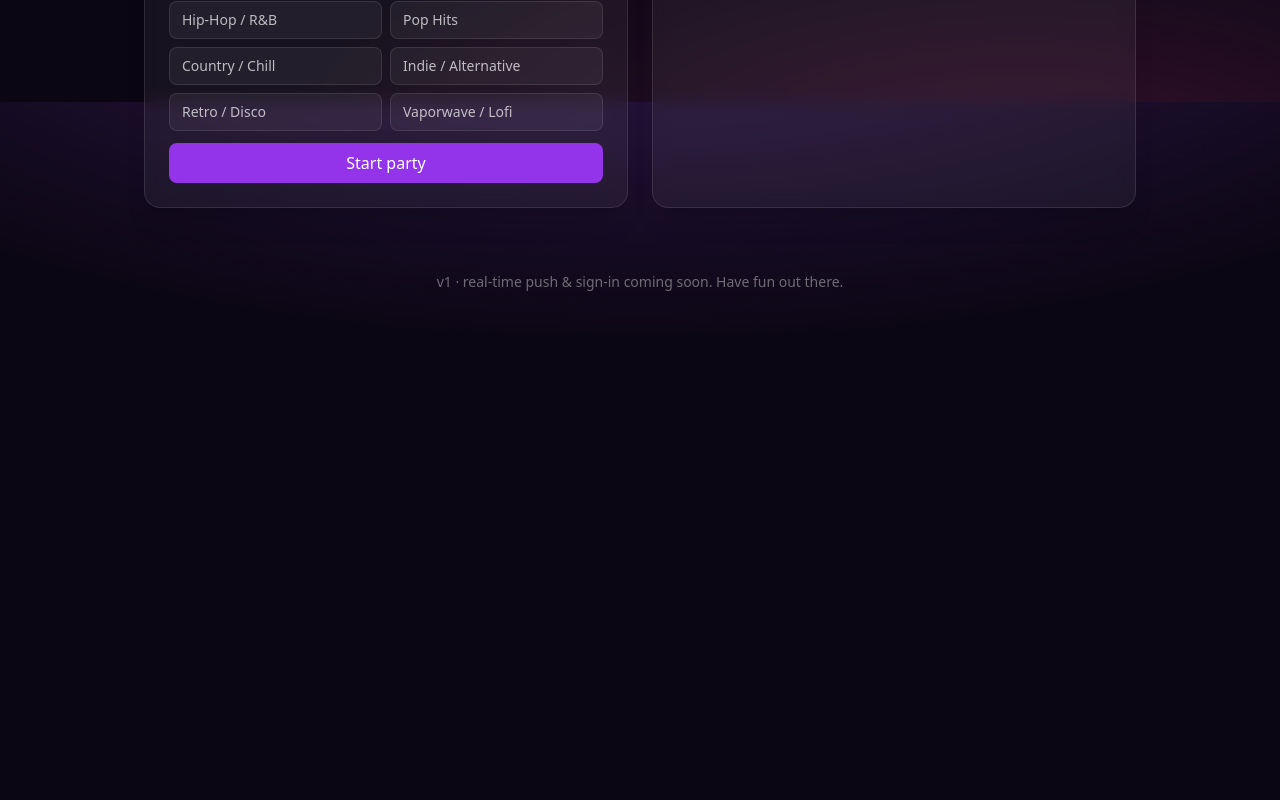
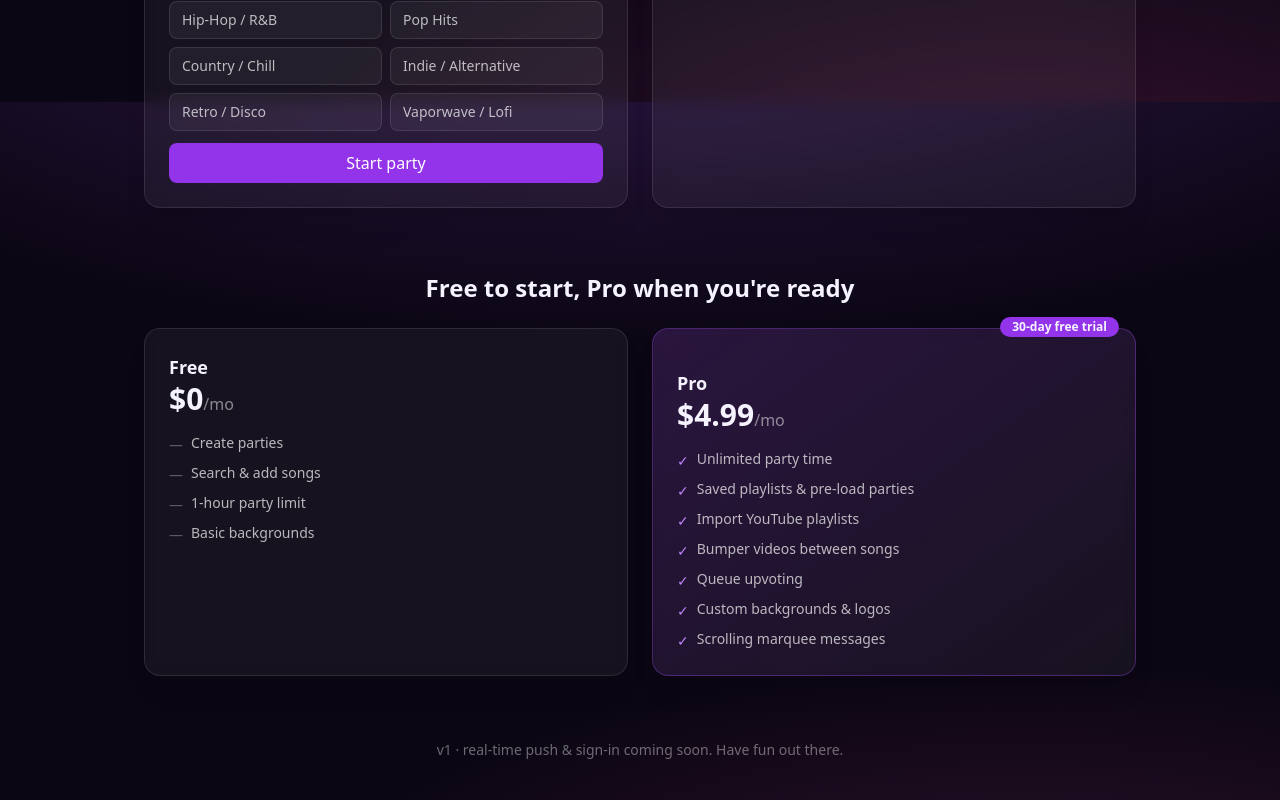
Before and after one commit to smckay79/jukebox, a Next.js app: page / in a window 1280 px wide. Shown: the part 698-1498 px from the top of the page. Before the commit the page ends 1030 px from the top, so only its background shows below. Built offline with nearby package versions, Linux system fonts and the light colour scheme; no server answers.

Commit message:
Add pricing comparison to the landing page
Shows Free vs Pro tiers side by side below the create/join cards.
Pro card highlights the 30-day free trial. Updated "Start a party"
copy to mention the trial instead of sign-in for unlimited.

https://claude.ai/code/session_015SLiyJrJSJ9hb59ddctgJH

```diff
--- a/src/app/page.tsx
+++ b/src/app/page.tsx
@@ -50,7 +50,7 @@ export default async function Home() {
           <h2 className="mb-2 text-xl font-semibold">Start a party</h2>
           <p className="mb-4 text-sm text-white/60">
             You&apos;ll get a private code to share and admin controls to skip
-            or remove tracks. Sign in for unlimited party length.
+            or remove tracks. Sign in for a free 30-day Pro trial.
           </p>
           <CreatePartyForm />
         </div>
@@ -64,6 +64,86 @@ export default async function Home() {
         </div>
       </div>
 
+      <section className="mt-16">
+        <h2 className="mb-6 text-center text-2xl font-bold">
+          Free to start, Pro when you&apos;re ready
+        </h2>
+        <div className="grid gap-6 md:grid-cols-2">
+          <div className="card space-y-4 p-6">
+            <div>
+              <h3 className="text-lg font-bold">Free</h3>
+              <p className="text-3xl font-bold">
+                $0
+                <span className="text-base font-normal text-white/50">/mo</span>
+              </p>
+            </div>
+            <ul className="space-y-2 text-sm text-white/70">
+              <li className="flex items-start gap-2">
+                <span className="mt-0.5 text-white/30">—</span>
+                Create parties
+              </li>
+              <li className="flex items-start gap-2">
+                <span className="mt-0.5 text-white/30">—</span>
+                Search &amp; add songs
+              </li>
+              <li className="flex items-start gap-2">
+                <span className="mt-0.5 text-white/30">—</span>
+                1-hour party limit
+              </li>
+              <li className="flex items-start gap-2">
+                <span className="mt-0.5 text-white/30">—</span>
+                Basic backgrounds
+              </li>
+            </ul>
+          </div>
+
+          <div className="card relative space-y-4 border border-brand-500/30 bg-gradient-to-br from-brand-900/30 to-brand-800/10 p-6">
+            <div className="absolute -top-3 right-4 rounded-full bg-brand-600 px-3 py-0.5 text-xs font-semibold">
+              30-day free trial
+            </div>
+            <div>
+              <h3 className="text-lg font-bold">Pro</h3>
+              <p className="text-3xl font-bold">
+                $4.99
+                <span className="text-base font-normal text-white/50">
+                  /mo
+                </span>
+              </p>
+            </div>
+            <ul className="space-y-2 text-sm text-white/70">
+              <li className="flex items-start gap-2">
+                <span className="mt-0.5 text-brand-400">✓</span>
+                Unlimited party time
+              </li>
+              <li className="flex items-start gap-2">
+                <span className="mt-0.5 text-brand-400">✓</span>
+                Saved playlists &amp; pre-load parties
+              </li>
+              <li className="flex items-start gap-2">
+                <span className="mt-0.5 text-brand-400">✓</span>
+                Import YouTube playlists
+              </li>
+              <li className="flex items-start gap-2">
+                <span className="mt-0.5 text-brand-400">✓</span>
+                Bumper videos between songs
+              </li>
+              <li className="flex items-start gap-2">
+                <span className="mt-0.5 text-brand-400">✓</span>
+                Queue upvoting
+              </li>
+              <li className="flex items-start gap-2">
+                <span className="mt-0.5 text-brand-400">✓</span>
+                Custom backgrounds &amp; logos
+              </li>
+              <li className="flex items-start gap-2">
+                <span className="mt-0.5 text-brand-400">✓</span>
+                Scrolling marquee messages
+              </li>
+            </ul>
+          </div>
+        </div>
+      </section>
+
       <footer className="mt-16 text-center text-sm text-white/40">
         <p>v1 · real-time push &amp; sign-in coming soon. Have fun out there.</p>
       </footer>
```
